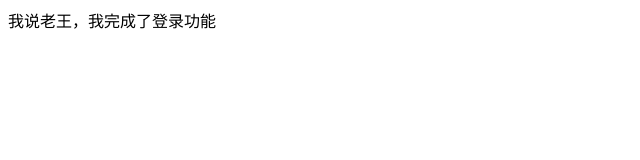
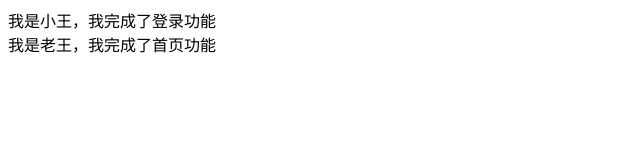
Before and after one commit to yfgitgitgit/yfgit, a plain HTML site: page index.html in a window 1280 px wide. Shown: the whole page, without its empty margins (0-640 px from the left). Drawn offline with Linux system fonts and the light colour scheme.

Commit message:
我是老王，我完成了首页功能

```diff
--- a/index.html
+++ b/index.html
@@ -6,6 +6,7 @@
 
  </head>
  <body>
-    <div>我说老王，我完成了登录功能</div>
+    <div>我是小王，我完成了登录功能</div>
+    <div>我是老王，我完成了首页功能</div>
  </body>
  </html>
```
